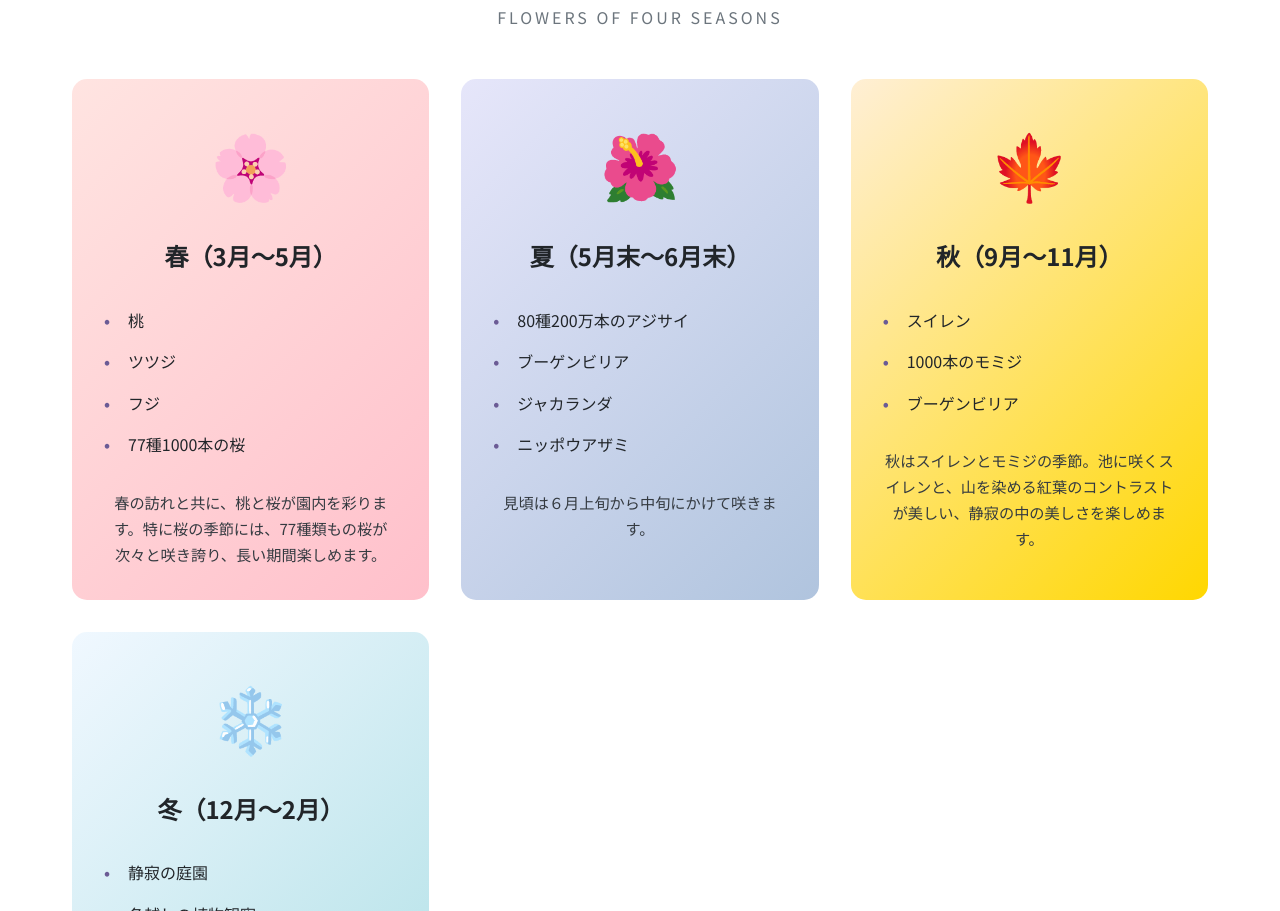
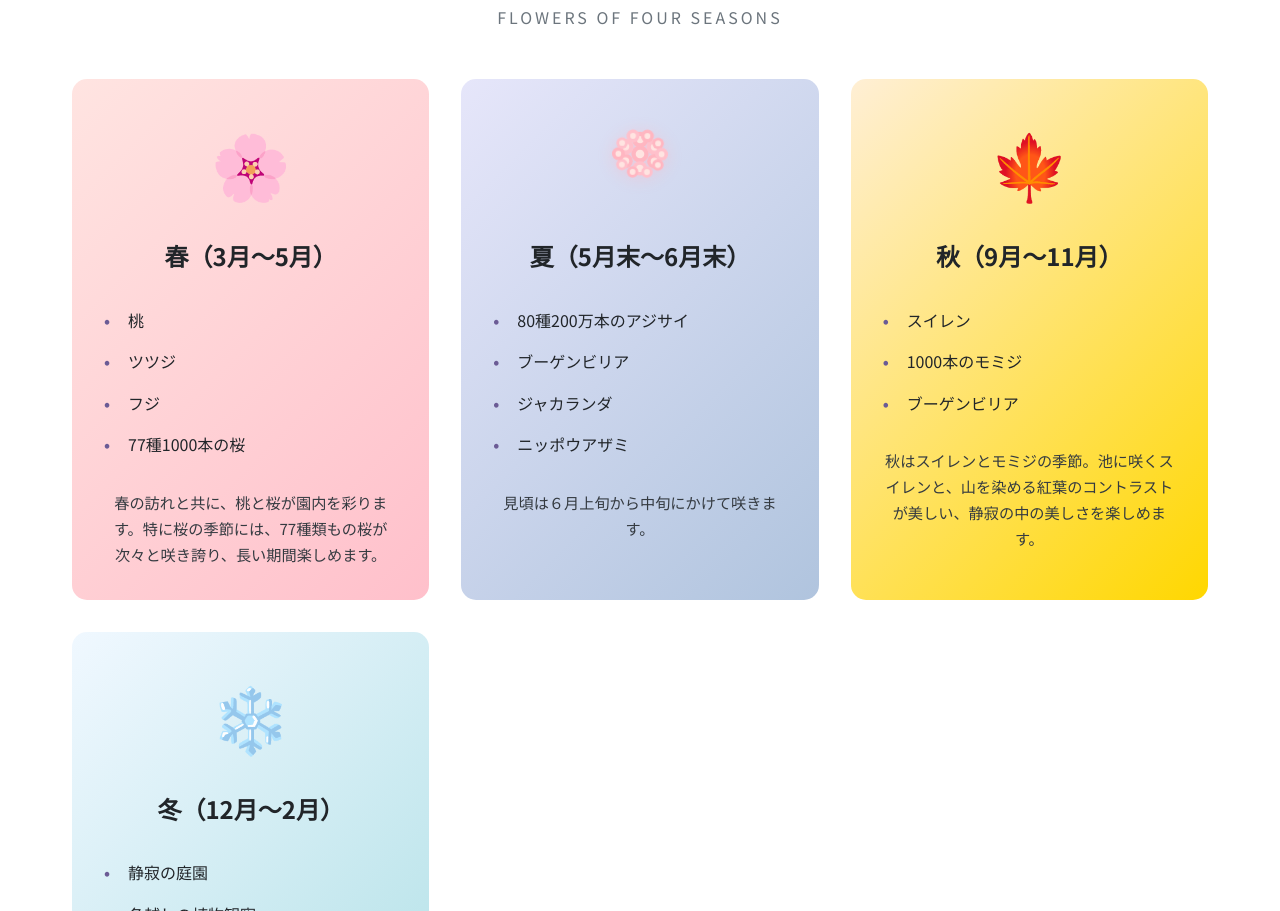
Before and after one commit to sushihut35-code/togenkyo-cape, a plain HTML site: page index.html in a window 1280 px wide. Shown: the part 4414-5325 px from the top of the page. Drawn offline with Linux system fonts and the light colour scheme; a web font is replaced by a local one.

Commit message:
夏の花のアイコンをピンクのアジサイに変更

```diff
--- a/index.html
+++ b/index.html
@@ -278,7 +278,66 @@
                 </div>
 
                 <div class="season-card summer">
-                    <div class="season-icon">🌺</div>
+                    <div class="season-icon">
+                        <svg class="hydrangea-icon" xmlns="http://www.w3.org/2000/svg" viewBox="0 0 100 100">
+                            <!-- アジサイの花（小さな花の集合） -->
+                            <g class="hydrangea-flowers">
+                                <!-- 中央の花 -->
+                                <circle cx="50" cy="50" r="12" fill="#FFB6C1"/>
+                                <circle cx="50" cy="50" r="6" fill="#FFE4E1"/>
+
+                                <!-- 周囲の花 -->
+                                <circle cx="50" cy="30" r="11" fill="#FFB6C1"/>
+                                <circle cx="50" cy="30" r="5" fill="#FFE4E1"/>
+
+                                <circle cx="70" cy="40" r="11" fill="#FFC0CB"/>
+                                <circle cx="70" cy="40" r="5" fill="#FFE4E1"/>
+
+                                <circle cx="70" cy="60" r="10" fill="#FFB6C1"/>
+                                <circle cx="70" cy="60" r="5" fill="#FFE4E1"/>
+
+                                <circle cx="50" cy="70" r="10" fill="#FFC0CB"/>
+                                <circle cx="50" cy="70" r="5" fill="#FFE4E1"/>
+
+                                <circle cx="30" cy="60" r="10" fill="#FFB6C1"/>
+                                <circle cx="30" cy="60" r="5" fill="#FFE4E1"/>
+
+                                <circle cx="30" cy="40" r="11" fill="#FFC0CB"/>
+                                <circle cx="30" cy="40" r="5" fill="#FFE4E1"/>
+
+                                <!-- 外側の花 -->
+                                <circle cx="40" cy="25" r="9" fill="#FFC0CB"/>
+                                <circle cx="40" cy="25" r="4" fill="#FFE4E1"/>
+
+                                <circle cx="60" cy="25" r="9" fill="#FFB6C1"/>
+                                <circle cx="60" cy="25" r="4" fill="#FFE4E1"/>
+
+                                <circle cx="75" cy="35" r="8" fill="#FFB6C1"/>
+                                <circle cx="75" cy="35" r="4" fill="#FFE4E1"/>
+
+                                <circle cx="80" cy="50" r="9" fill="#FFC0CB"/>
+                                <circle cx="80" cy="50" r="4" fill="#FFE4E1"/>
+
+                                <circle cx="75" cy="65" r="8" fill="#FFB6C1"/>
+                                <circle cx="75" cy="65" r="4" fill="#FFE4E1"/>
+
+                                <circle cx="60" cy="75" r="8" fill="#FFC0CB"/>
+                                <circle cx="60" cy="75" r="4" fill="#FFE4E1"/>
+
+                                <circle cx="40" cy="75" r="8" fill="#FFB6C1"/>
+                                <circle cx="40" cy="75" r="4" fill="#FFE4E1"/>
+
+                                <circle cx="25" cy="65" r="8" fill="#FFC0CB"/>
+                                <circle cx="25" cy="65" r="4" fill="#FFE4E1"/>
+
+                                <circle cx="20" cy="50" r="9" fill="#FFB6C1"/>
+                                <circle cx="20" cy="50" r="4" fill="#FFE4E1"/>
+
+                                <circle cx="25" cy="35" r="8" fill="#FFC0CB"/>
+                                <circle cx="25" cy="35" r="4" fill="#FFE4E1"/>
+                            </g>
+                        </svg>
+                    </div>
                     <h3>夏（5月末〜6月末）</h3>
                     <ul class="season-list">
                         <li>80種200万本のアジサイ</li>
--- a/styles.css
+++ b/styles.css
@@ -805,6 +805,29 @@ section {
     height: 4rem;
     stroke: var(--primary);
     fill: none;
+}
+
+/* ピンクのアジサイアイコン用スタイル */
+.season-icon .hydrangea-icon {
+    width: 4.5rem;
+    height: 4.5rem;
+    stroke: none;
+    filter: drop-shadow(0 2px 8px rgba(255, 182, 193, 0.4));
+    animation: hydrangea-sway 3s ease-in-out infinite;
+}
+
+.season-card:hover .hydrangea-icon {
+    filter: drop-shadow(0 4px 12px rgba(255, 182, 193, 0.6));
+    transform: scale(1.05);
+}
+
+@keyframes hydrangea-sway {
+    0%, 100% {
+        transform: rotate(-2deg);
+    }
+    50% {
+        transform: rotate(2deg);
+    }
 }
 
 .season-card h3 {
```
